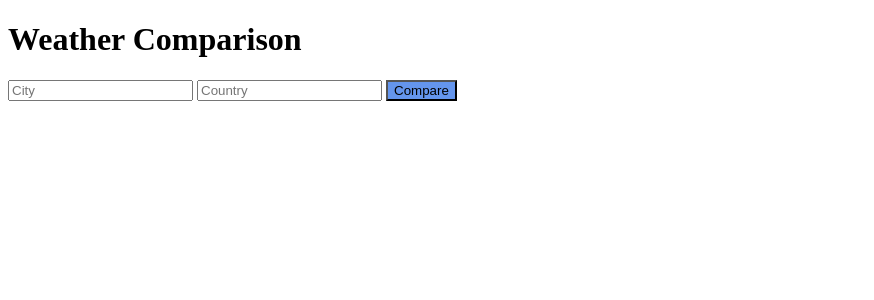
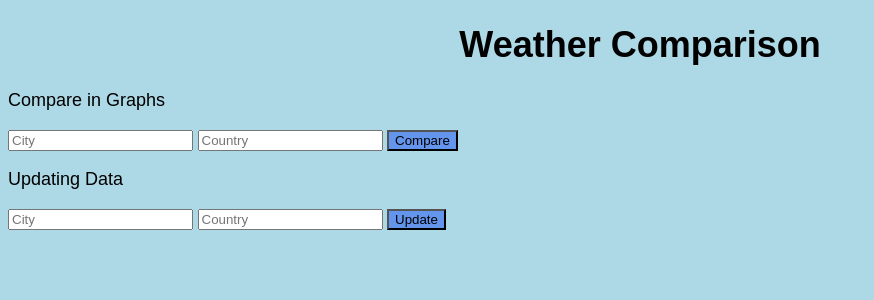
Before and after one commit to itaygenkin/weather-comparison, a Flask app: page / in a window 1280 px wide. Shown: the top 300 px of the page, without its empty margins (0-874 px from the left). Run offline with Flask 3, Linux system fonts and the light colour scheme.

Commit message:
adding style sheet. adding post request.

```diff
--- a/app.py
+++ b/app.py
@@ -1,9 +1,14 @@
 from flask import Flask, render_template, request
 import requests
+import logging
 
 import helpers
 
 app = Flask(__name__)
+# Configure Flask logging
+app.logger.setLevel(logging.INFO)  # Set log level to INFO
+handler = logging.FileHandler('app.log')  # Log to a file
+app.logger.addHandler(handler)
 
 
 @app.route('/')
@@ -17,31 +22,65 @@ def fetch_weather():
 
     city_location = request.args.get('city')
     country_location = request.args.get('country')
+    # TODO: request start date and end date from user
+    start_date = "2024-08-20 09:00:00"  # request.args.get('start_date')
+    end_date = "2024-08-31 09:00:00"  # request.args.get('end_date')
 
-    location = {'city': city_location, 'country': country_location, 'latitude': 32.0, 'longitude': 32.0}
-    response = requests.get(url, json=location)
+    params = {'city': city_location,
+              'country': country_location,
+              'start': start_date,
+              'end': end_date}
+
+    response = requests.get(url, params=params)
     if response.status_code >= 400:
+        app.logger.error(response.text)
+        return render_template('index.html')
+    elif helpers.is_empty_response(response.json()):
+        app.logger.error("empty response")
         return render_template('index.html')
 
+    app.logger.info(response.status_code)
     data = helpers.clean_data(response.json())
+    app.logger.info(data)
 
     ## visualization
     # create temperature plot
-    temperature_graph_html = helpers.create_html_graph(data["Tomorrow"]['timestamp'],
-                                                       [data['Accu-Weather']['temperature'],
-                                                        data['Open-Weather']['temperature'],
-                                                        data['Tomorrow']['temperature']],
-                                                       "Temperature", 'Temperature (°C)')
-    humidity_graph_html = helpers.create_html_graph(data["Tomorrow"]["timestamp"],
-                                                    [data['Accu-Weather']['humidity'],
-                                                     data['Open-Weather']['humidity'],
-                                                     data['Tomorrow']['humidity']],
-                                                    "Humidity", 'Humidity (%)',)
+    temperature_graph_html = helpers.create_html_graph(x_data=data["tomorrow-weather"]['timestamp'],
+                                                       y_data=data['tomorrow-weather']['temperature'],
+                                                       title="Temperature", y_label='Temperature (°C)')
+    humidity_graph_html = helpers.create_html_graph(x_data=data["tomorrow-weather"]["timestamp"],
+                                                    y_data=data['tomorrow-weather']['humidity'],
+                                                    title="Humidity", y_label='Humidity (%)')
+    # temperature_graph_html = helpers.create_html_graph(x_data=data["tomorrow-weather"]['timestamp'],
+    #                                                    y_data=[data['accu-weather']['temperature'],
+    #                                                            data['open-weather']['temperature'],
+    #                                                            data['tomorrow-weather']['temperature']],
+    #                                                    title="Temperature", y_label='Temperature (°C)')
+    # humidity_graph_html = helpers.create_html_graph(x_data=data["tomorrow-weather"]["timestamp"],
+    #                                                 y_data=[data['accu-weather']['humidity'],
+    #                                                         data['open-weather']['humidity'],
+    #                                                         data['tomorrow-weather']['humidity']],
+    #                                                 title="Humidity", y_label='Humidity (%)')
 
     return render_template('comparison.html',
                            temperature_plot=temperature_graph_html,
                            humidity_plot=humidity_graph_html)
 
 
+@app.route('/trigger', methods=['POST'])
+def trigger():
+    url = 'http://localhost:8080/api/trigger'
+
+    headers = {"Content-Type": "application/json; charset=UTF-8"}
+    params = {'city': request.values.get('city'),
+              'country': request.values.get('country')}
+
+    response = requests.post(url, json=params, headers=headers)
+    if response.status_code >= 400:
+        pass
+
+    return render_template('index.html')
+
+
 if __name__ == '__main__':
     app.run(debug=True)
--- /dev/null
+++ b/static/styles.css
@@ -0,0 +1,16 @@
+body {
+    background-color: lightblue;
+    font-size: 18px;
+}
+
+h1 {
+    color: black;
+    text-align: center;
+    font-family: Arial, sans-serif;
+    font-size: 36px;
+}
+
+h2 {
+    /*text-align: end;*/
+    font-size: 18px;
+}
--- a/templates/index.html
+++ b/templates/index.html
@@ -2,19 +2,30 @@
 <html lang="en">
 <head>
     <meta charset="UTF-8">
+    <link rel="stylesheet" type="text/css" href="../static/styles.css"/>
     <title>Weather-Comparison</title>
 </head>
 <body>
     <h1>Weather Comparison</h1>
     <form action="/fetch-weather" method="get">
-        <label>
-            <input type="text" name="city" placeholder="City">
-        </label>
-        <label>
-            <input type="text" name="country" placeholder="Country">
-        </label>
+        <p style="font-family: Arial,sans-serif">Compare in Graphs</p>
+        <label><input type="text" name="city" placeholder="City"></label>
+        <label><input type="text" name="country" placeholder="Country"></label>
+{#        <label>#}
+{#            <input type="text" name="start_date" placeholder="Start Date">#}
+{#        </label>#}
+{#        <label>#}
+{#            <input type="text" name="end_date" placeholder="End Date">#}
+{#        </label>#}
         {#        <input type="text" name="end" placeholder="End Date">#}
         <button type="submit" style="background: cornflowerblue">Compare</button>
     </form>
+
+    <form action="/trigger" method="post">
+        <p style="font-family: Arial,sans-serif">Updating Data</p>
+        <label><input type="text" name="city" placeholder="City"></label>
+        <label><input type="text" name="country" placeholder="Country"></label>
+        <button type="submit" style="background: cornflowerblue">Update</button>
+    </form>
 </body>
 </html>
```
Also changed, not shown: helpers.py (+12 -12 lines).
